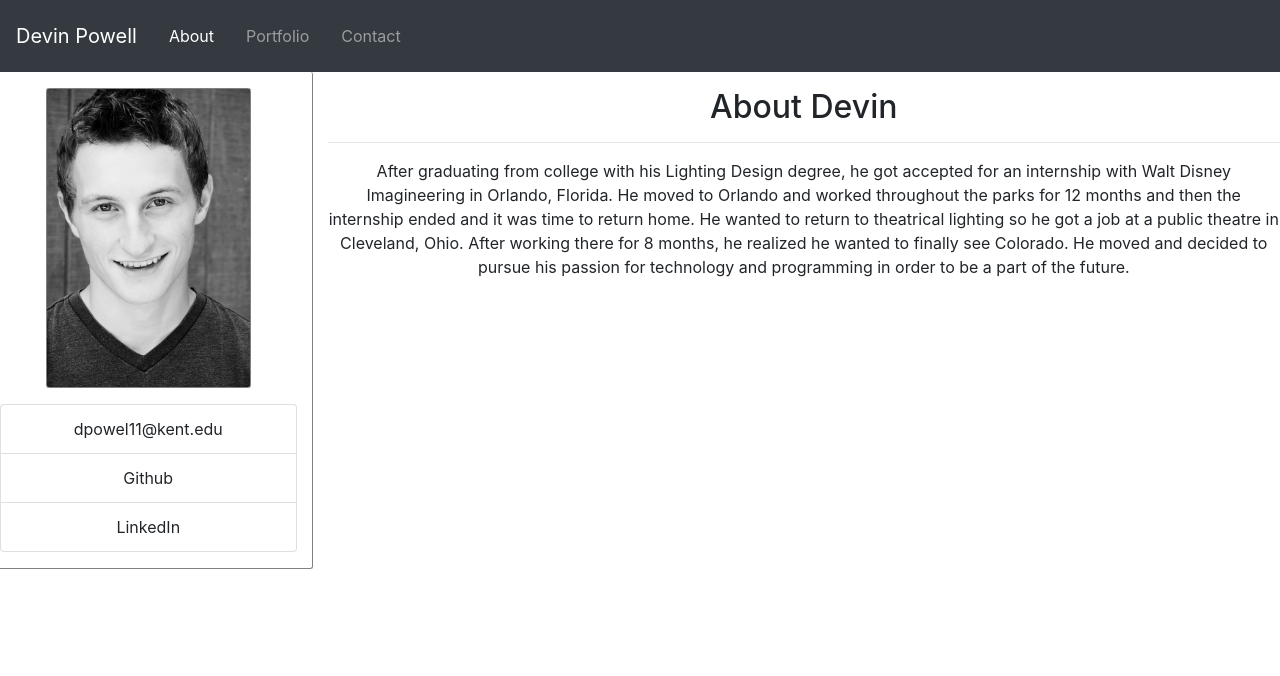
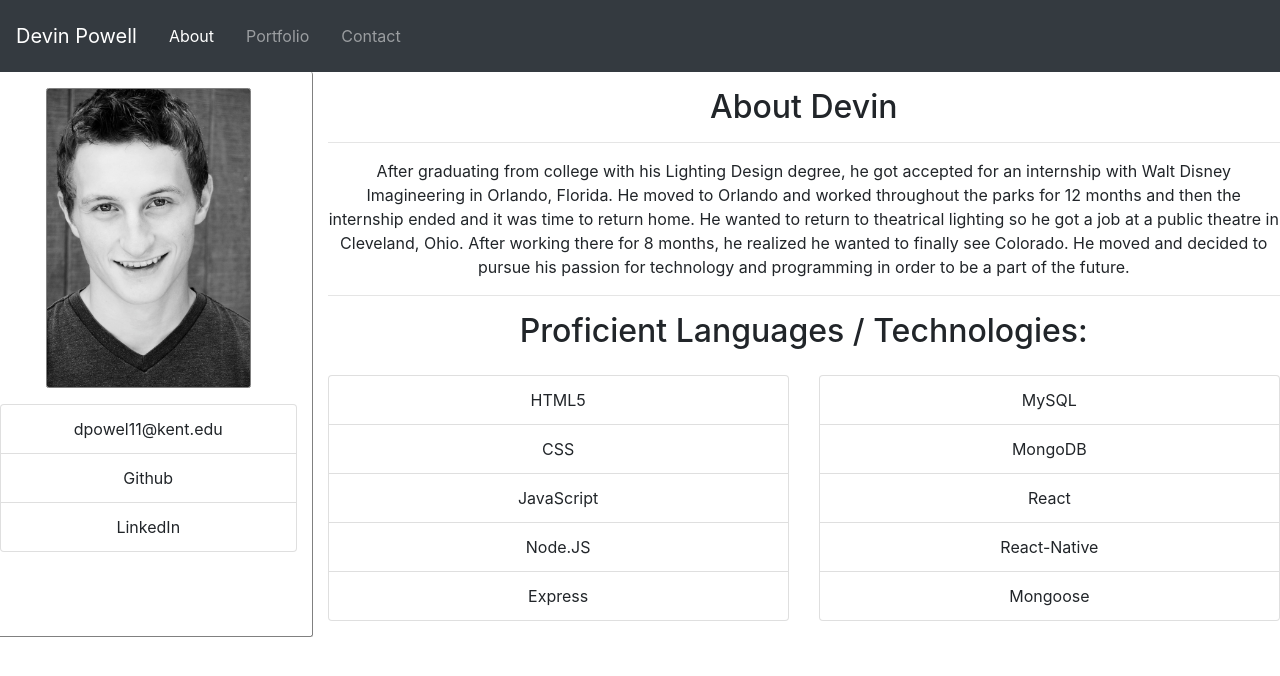
Before and after one commit to Djpowell23/reactPortfolio, a React (Create React App) app: page / in a window 1280 px wide. Shown: the top 676 px of the page. Built offline with nearby package versions, Linux system fonts and the light colour scheme.

Commit message:
finished about page(visibly) for now

```diff
--- a/src/pages/About.js
+++ b/src/pages/About.js
@@ -28,6 +28,7 @@ const AboutWrapper = styled.section`
   .email {
     :hover {
       cursor: pointer;
+      background-color: grey;
     }
   }
 `;
@@ -58,6 +59,28 @@ const About = () => {
             and decided to pursue his passion for technology and programming in
             order to be a part of the future.
           </p>
+          <hr></hr>
+          <h2>Proficient Languages / Technologies:</h2>
+          <Row>
+            <Col md="6">
+              <ul className="list-group">
+                <li className="list-group-item">HTML5</li>
+                <li className="list-group-item">CSS</li>
+                <li className="list-group-item">JavaScript</li>
+                <li className="list-group-item">Node.JS</li>
+                <li className="list-group-item">Express</li>
+              </ul>
+            </Col>
+            <Col md="6">
+              <ul className="list-group">
+                <li className="list-group-item">MySQL</li>
+                <li className="list-group-item">MongoDB</li>
+                <li className="list-group-item">React</li>
+                <li className="list-group-item">React-Native</li>
+                <li className="list-group-item">Mongoose</li>
+              </ul>
+            </Col>
+          </Row>
         </Col>
       </Row>
     </AboutWrapper>
--- a/src/pages/Portfolio.js
+++ b/src/pages/Portfolio.js
@@ -1,6 +1,7 @@
 import React, { Component } from "react";
 import { Container, Row, Col } from "reactstrap";
 import styled from "styled-components";
+import Postivism from "../images/postivism.jpg";
 import API from "../utils/API";
 
 const PortfolioWrapper = styled.section`
@@ -53,11 +54,12 @@ class Portfolio extends Component {
     event.preventDefault();
     const project = event.target;
     const title = project.title;
-    console.log("event.target.title:", title);
+    console.log("title:", title);
 
     // What I want returned:
     const response = {
       projectTitle: "Clicking Bad",
+      image: "",
       code: "https://www.github.com/Djpowell23/clickingBad",
       site: "https://djpowell23.github.io/clickingBad/",
       description:
@@ -127,7 +129,9 @@ class Portfolio extends Component {
                 <ul className="list-group">
                   {/* Will need to map through the array in state */}
                   {this.state.techUsed.map(tech => (
-                    <li className="list-group-item">{tech}</li>
+                    <li className="list-group-item" key={tech}>
+                      {tech}
+                    </li>
                   ))}
                   {/* End Map */}
                 </ul>
```
